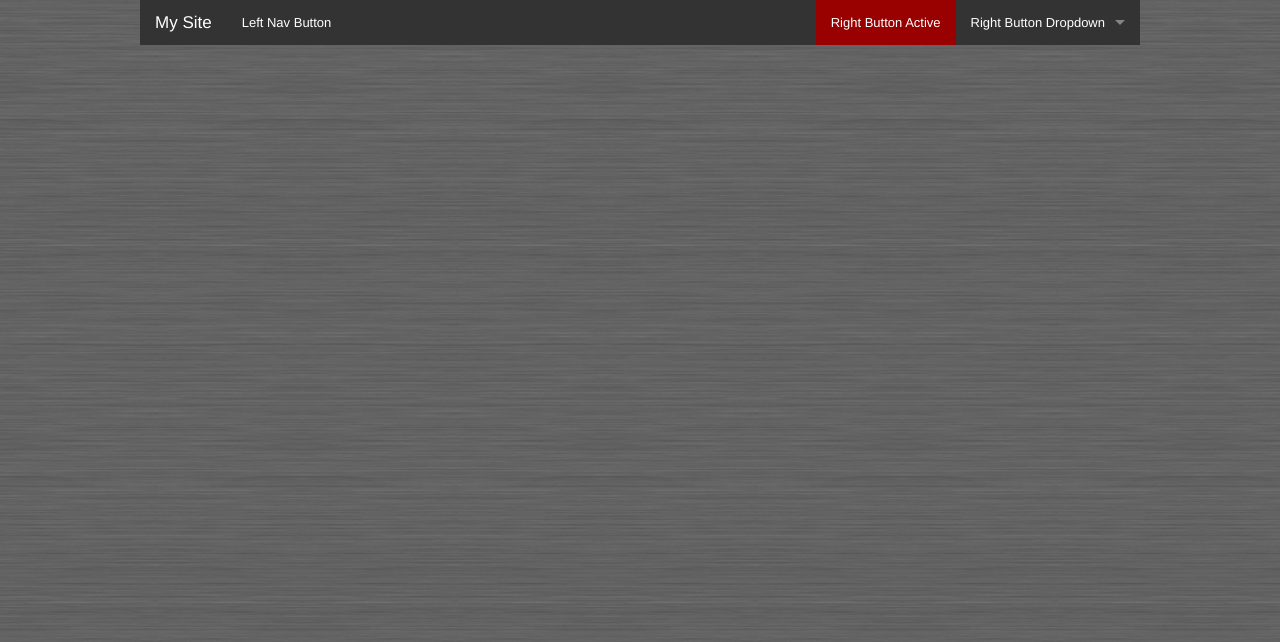
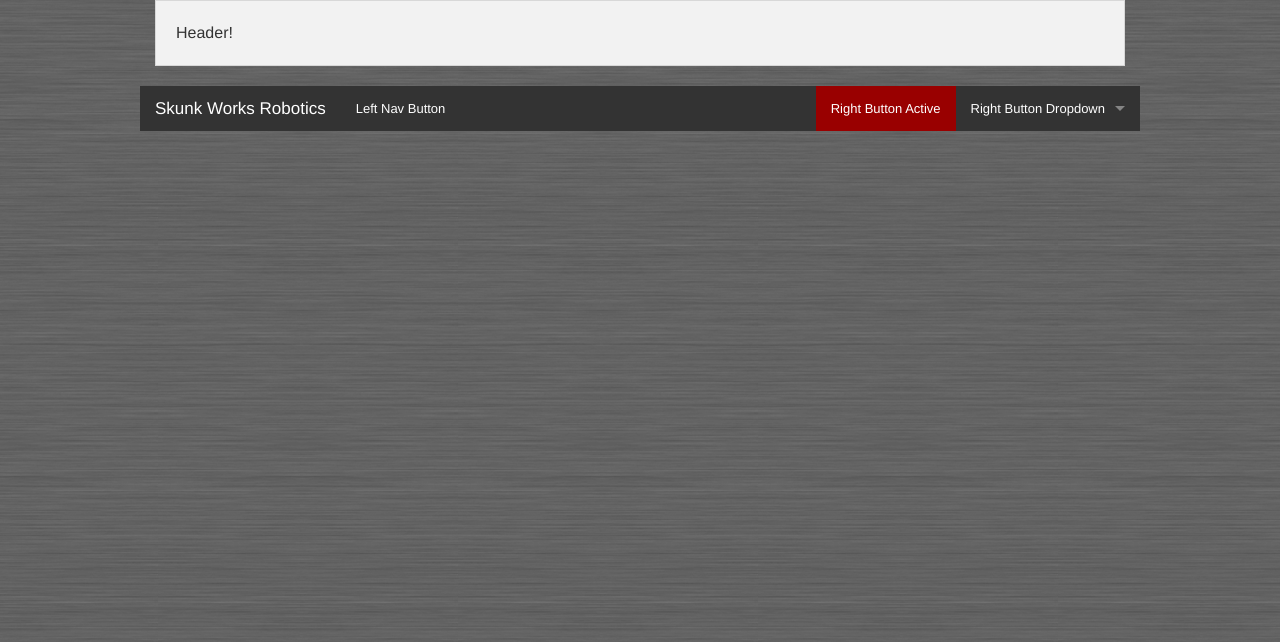
Before and after one commit to Skunkworks1983/SkunkworksWebsite2015, a plain HTML site: page index.html in a window 1280 px wide. Drawn offline with Linux system fonts and the light colour scheme.

Commit message:
Added Header

```diff
--- a/index.html
+++ b/index.html
@@ -13,10 +13,16 @@
 
 <body>
     <div class="row">
+        <div class="large-12 columns">
+
+        <div class="panel">Header!</div>
+        </div>
+    </div>
+    <div class="row">
 		<nav class="top-bar" data-topbar="">
 			<ul class="title-area">
 				<li class="name">
-					<h1><a href="#">My Site</a>
+					<h1><a href="#">Skunk Works Robotics</a>
 					</h1>
 				</li>
 				<!-- Remove the class "menu-icon" to get rid of menu icon. Take out "Menu" to just have icon alone -->
```
